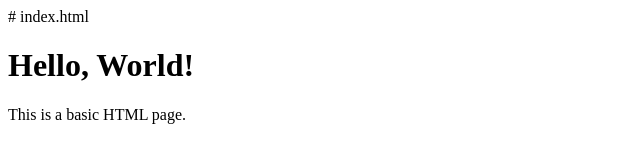
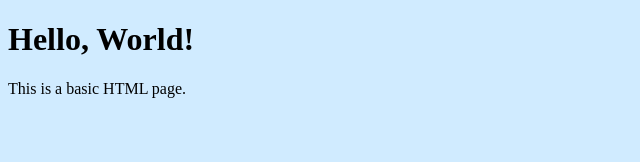
Before and after one commit to dyuthiramesh/MLOps_Lab1, a plain HTML site: page index.html in a window 1280 px wide. Shown: the whole page, without its empty margins (0-640 px from the left). Drawn offline with Linux system fonts and the light colour scheme.

Commit message:
Added bg color

```diff
--- a/index.html
+++ b/index.html
@@ -1,9 +1,12 @@
-# index.html
-
 <!DOCTYPE html>
 <html lang="en">
 <head>
     <title>Welcome Page</title>
+    <style>
+        body {
+            background-color: #d0ebff; /* Light blue */
+        }
+    </style>
 </head>
 <body>
     <h1>Hello, World!</h1>
```
